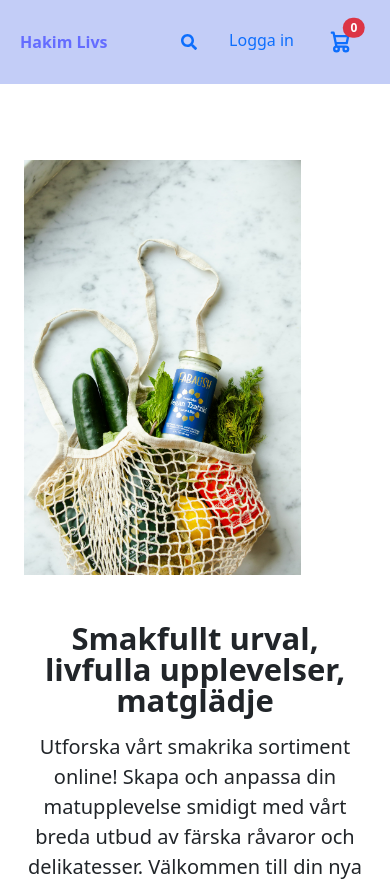
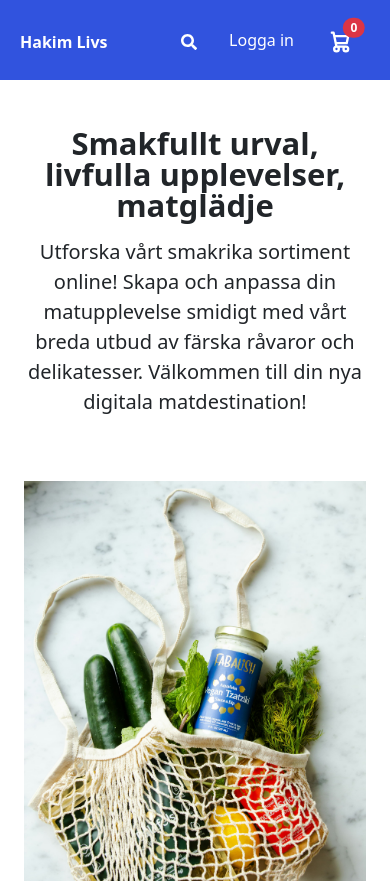
Before and after one commit to Snoira/hakims_webshop, a React (Vite) app in the folder frontend/: page / in a window 390 px wide. Shown: the top 883 px of the page. Built offline with nearby package versions, Linux system fonts and the light colour scheme; no server answers.

Commit message:
update searchfield, heroImg

```diff
--- a/frontend/src/Components/Header.jsx
+++ b/frontend/src/Components/Header.jsx
@@ -5,16 +5,16 @@ import SearchBar from "./SearchBar";
 import ShoppingCartModal from "./CartModal";
 import { useCart } from "../Context/Cart.contex";
 
-const Header = ({ handleResetHome }) => {
+const Header = ({ handleResetHome, openPopup }) => {
   const [showCartModal, setShowCartModal] = useState(false);
   const cartModalRef = useRef();
   const cart = useCart();
 
-    let totalQuantity = 0;
+  let totalQuantity = 0;
 
-    if (cart) {
-      totalQuantity = cart.reduce((total, item) => total + item.quantity, 0);
-    }
+  if (cart) {
+    totalQuantity = cart.reduce((total, item) => total + item.quantity, 0);
+  }
 
 
   const toggleCartModal = () => {
@@ -48,13 +48,13 @@ const Header = ({ handleResetHome }) => {
       <nav className="navbar navbar-expand-lg navbar-light bg-light fixed-top p-0">
         <div className="header-container d-flex align-items-center justify-content-between ">
           <div className="logo">
-            <Link to="/" onClick={handleHomeClick}>
+            <Link to="/" onClick={handleHomeClick} className="link">
               <b>Hakim Livs</b>
             </Link>
           </div>
 
           <div className="d-lg-block">
-            <SearchBar />
+            <SearchBar openPopup={openPopup} />
           </div>
 
           <div className="d-flex justify-content ml-auto">
@@ -67,7 +67,7 @@ const Header = ({ handleResetHome }) => {
             <Link className="nav-link" to="/admin">
               Logga in
             </Link>
-           <a className="nav-link" onClick={() => toggleCartModal()}>
+            <a className="nav-link" onClick={() => toggleCartModal()}>
               <svg
                 class="w-6 h-6 text-gray-800 dark:text-white"
                 aria-hidden="true"
--- a/frontend/src/Components/HeroSection.jsx
+++ b/frontend/src/Components/HeroSection.jsx
@@ -1,18 +1,18 @@
 import heroPicture from '../Styles/img/heroPicture.jpg';
 
 const HeroSection = () => {
-
   return (
     <div className="container col-xxl-8 px-4 py-5">
-      <div className="row flex-lg-row-reverse align-items-center g-5 py-5 hero-section-container">
-        <div className="col-10 col-sm-8 col-lg-6">
-          <img src={heroPicture} className="d-block mx-lg-auto img-fluid" alt="Hero-Picture" width="700" height="500" loading="lazy">
-          </img>
-        </div>
+      <div className="row flex-lg-row-reverse align-items-center g-5 hero-section-container">
         <div className="col-lg-6">
           <h1 className="display-5 fw-bold text-body-emphasis lh-1 mb-3">Smakfullt urval, livfulla upplevelser, matglädje</h1>
           <p className="lead">Utforska vårt smakrika sortiment online! Skapa och anpassa din matupplevelse smidigt med vårt breda utbud av färska råvaror och delikatesser. Välkommen till din nya digitala matdestination!</p>
           <div className="d-grid gap-2 d-md-flex justify-content-md-start">
+          </div>
+        </div>
+        <div className="col-lg-6 overflow-hidden">
+          <div className="image-container" style={{ height: '400px' }}>
+            <img src={heroPicture} alt="Hero-Picture" className="d-block w-100" style={{ objectFit: 'cover', objectPosition: 'center 80%', width: '100%', height: '100%' }} />
           </div>
         </div>
       </div>
--- /dev/null
+++ b/frontend/src/Components/ProductPopup.jsx
@@ -0,0 +1,40 @@
+import React from 'react';
+import ReactDOM from 'react-dom';
+
+const ProductPopup = ({ product, closePopup }) => {
+    return (
+        <>
+            {
+                product && ReactDOM.createPortal(
+                    <div className="popup-overlay">
+                        <div className="popup-content card">
+                            <div className="popup-header">
+                                {product.imageURL && <img className="img-prod" src={product.imageURL} alt="..." />}
+                                <div className="product-details">
+                                    <h5 className="card-title">{product.name}</h5>
+                                    <p> {product.amount}</p>
+                                    <p><b>Pris:</b> {product.price} kr</p>
+                                    <p><b>Jämförelsepris:</b> {product.comparisonPrice}</p>
+                                    <p><b>Kategori:</b> {product.category.name}</p>
+                                </div>
+                            </div>
+                            <hr className="popup-divider" />
+                            <div className="popup-body">
+                                <p><b>Beskrivning:</b> {product.description}</p>
+                                <p><b>Märke:</b> {product.brand}</p>
+                            </div>
+                            <div className="popup-footer">
+                                {/* Lägg till den nödvändiga funktionen för att lägga till produkten i varukorgen här */}
+                                <button onClick={() => addToCart(product)} className="btn btn-primary">KÖP</button>
+                                <button onClick={closePopup} className="btn btn-secondary">Stäng</button>
+                            </div>
+                        </div>
+                    </div>,
+                    document.getElementById('popup-root')
+                )
+            }
+        </>
+    );
+}
+
+export default ProductPopup;
--- a/frontend/src/Components/RenderProductCards.jsx
+++ b/frontend/src/Components/RenderProductCards.jsx
@@ -1,15 +1,15 @@
 import ProductCards from './ProductCards';
 
 
-const RenderProductCards = ({ products }) => {
+const RenderProductCards = ({ products, openPopup }) => {
 
     return (
         <article>
-        <div className="products">
-            {products.map((product, i) => {
-                return <ProductCards key={i} product={product} />;
-            })}
-        </div>
+            <div className="products">
+                {products.map((product, i) => {
+                    return <ProductCards key={i} product={product} openPopup={openPopup} />;
+                })}
+            </div>
         </article>
     )
 }
--- a/frontend/src/Pages/HomePage.jsx
+++ b/frontend/src/Pages/HomePage.jsx
@@ -7,12 +7,15 @@ import Footer from '../Components/Footer';
 import HeroSection from '../Components/HeroSection';
 import { useState, useEffect } from 'react';
 import { CartProvider } from "../Context/Cart.contex";
+import ProductPopup from '../Components/ProductPopup';
 
 
 const HomePage = () => {
     const [products, setProducts] = useState([]);
     const [filteredProducts, setFilteredProducts] = useState([]);
     const [originalProducts, setOriginalProducts] = useState([]);
+    const [infoPopup, setInfoPopup] = useState(false);
+    const [selectedProduct, setSelectedProduct] = useState(null);
     const [sortOption, setSortOption] = useState("default");
 
 
@@ -95,6 +98,16 @@ const HomePage = () => {
         setFilteredProducts(originalProducts); // Återställ filter för produkter
     };
 
+    const openPopup = (product) => {
+        setSelectedProduct(product);
+        setInfoPopup(true);
+    };
+
+    const closePopup = () => {
+        setSelectedProduct(null);
+        setInfoPopup(false);
+    };
+
     useEffect(() => {
         getProducts()
     }, [])
@@ -108,7 +121,9 @@ const HomePage = () => {
     return (
         <div>
             <CartProvider>
-                <Header handleResetHome={handleResetHome}
+                <Header
+                    handleResetHome={handleResetHome}
+                    openPopup={openPopup}
                 />
                 <HeroSection />
 
@@ -121,6 +136,7 @@ const HomePage = () => {
                     />
                     <RenderProductCards
                         products={filteredProducts}
+                        openPopup={openPopup}
                     />
                 </div>
 
@@ -131,6 +147,14 @@ const HomePage = () => {
             }} >klicka</button> */}
                 <Footer />
             </CartProvider>
+
+            {infoPopup && (
+                <ProductPopup
+                    product={selectedProduct}
+                    closePopup={closePopup}
+
+                />
+            )}
         </div>
     );
 }
--- a/frontend/src/Styles/header.css
+++ b/frontend/src/Styles/header.css
@@ -1,8 +1,31 @@
 .header-container {
+  max-height: 80px;
   width: 100%;
   padding: 20px;
-    background-color: #c3cdf7;
+  background-color: #3153de;
+  color: white;
+
 }
+
+.link {
+  color: white;
+  text-decoration: none;
+}
+
+.nav-link {
+  color: white;
+  text-decoration: none;
+}
+
+.nav-link:hover {
+  color: lightgrey;
+}
+
+.link:hover {
+  color: lightgrey;
+}
+
+
 
 .search-container {
   max-width: 500px;
@@ -15,6 +38,10 @@
   width: 500px;
 
 
+}
+
+.list-group-item {
+  cursor: pointer;
 }
 
 @media (max-width: 576px) {
--- a/frontend/src/Styles/herosection.css
+++ b/frontend/src/Styles/herosection.css
@@ -1,9 +1,10 @@
 /* HERO SECTION */
 .container {
-    margin-top: 80px;
-  }
+  margin-top: 80px;
 
-  .py-5 {
-    padding-bottom: 1rem !important;
-    padding-top: 2.5rem !important;
-  }
+}
+
+/* .py-5 {
+  padding-bottom: 1rem !important;
+  padding-top: 2.5rem !important;
+} */
```
Also changed, not shown: frontend/src/Components/ProductCards.jsx (+4 -38 lines), frontend/src/Components/SearchBar.jsx (+14 -9 lines). Lines whose indentation alone changed are shown as unchanged.
